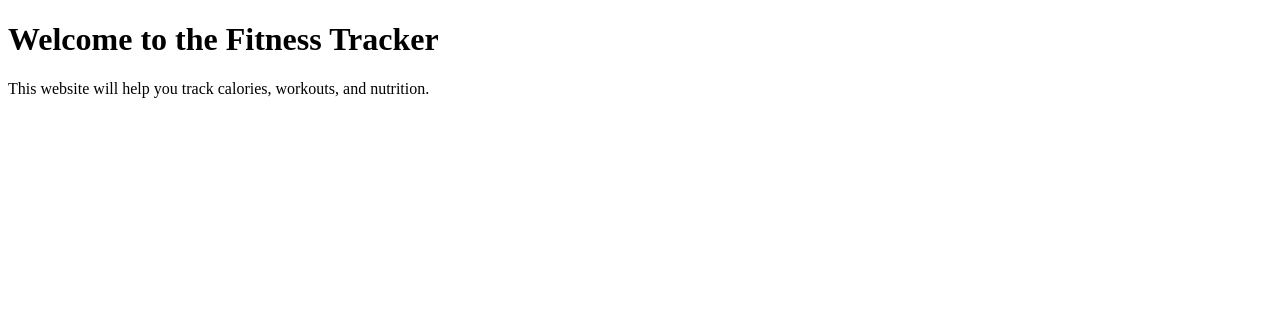
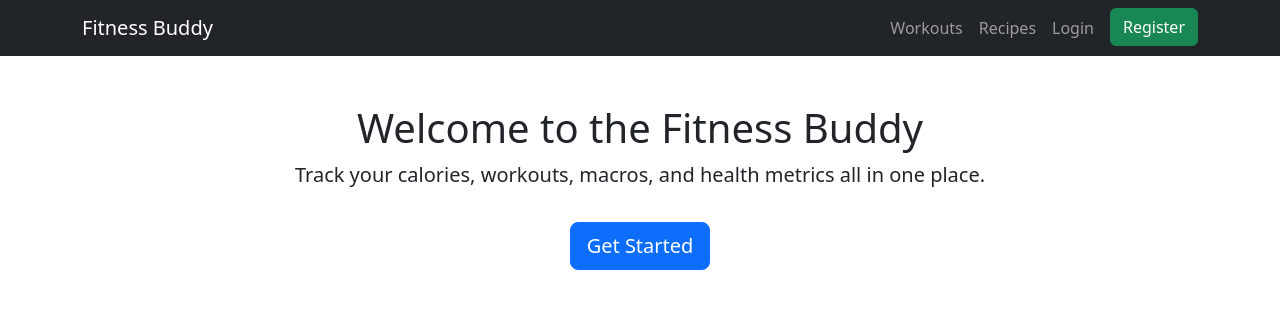
Before and after one commit to AayushSharma119/fitness-tracker-website, a Flask app: page / in a window 1280 px wide. Shown: the top 309 px of the page. Run offline with Flask 3, Linux system fonts and the light colour scheme.

Commit message:
Changed website name to Fitness Buddy

```diff
--- a/templates/home.html
+++ b/templates/home.html
@@ -1,12 +1,64 @@
 <!DOCTYPE html>
 <html>
 <head>
-    <title>Fitness Tracker</title>
+    <title>Fitness Buddy</title>
+
+    <!-- Bootstrap -->
+    <link href="https://cdn.jsdelivr.net/npm/bootstrap@5.3.0/dist/css/bootstrap.min.css" rel="stylesheet">
 </head>
+
 <body>
 
-    <h1>Welcome to the Fitness Tracker</h1>
-    <p>This website will help you track calories, workouts, and nutrition.</p>
+<!-- Navbar -->
+
+<nav class="navbar navbar-expand-lg navbar-dark bg-dark">
+  <div class="container">
+
+    <a class="navbar-brand" href="/">Fitness Buddy</a>
+
+    <div class="collapse navbar-collapse">
+
+      <ul class="navbar-nav ms-auto">
+
+        <li class="nav-item">
+          <a class="nav-link" href="#">Workouts</a>
+        </li>
+
+        <li class="nav-item">
+          <a class="nav-link" href="#">Recipes</a>
+        </li>
+
+        <li class="nav-item">
+          <a class="nav-link" href="#">Login</a>
+        </li>
+
+        <li class="nav-item">
+          <a class="btn btn-success ms-2" href="#">Register</a>
+        </li>
+
+      </ul>
+
+    </div>
+  </div>
+</nav>
+
+
+<!-- Hero Section -->
+
+<div class="container text-center mt-5">
+
+    <h1>Welcome to the Fitness Buddy</h1>
+
+    <p class="lead">
+        Track your calories, workouts, macros, and health metrics all in one place.
+    </p>
+
+    <a class="btn btn-primary btn-lg mt-3" href="#">
+        Get Started
+    </a>
+
+</div>
+
 
 </body>
 </html>
```
Also changed, not shown: tempCodeRunnerFile.py (added, +10 -0 lines).
